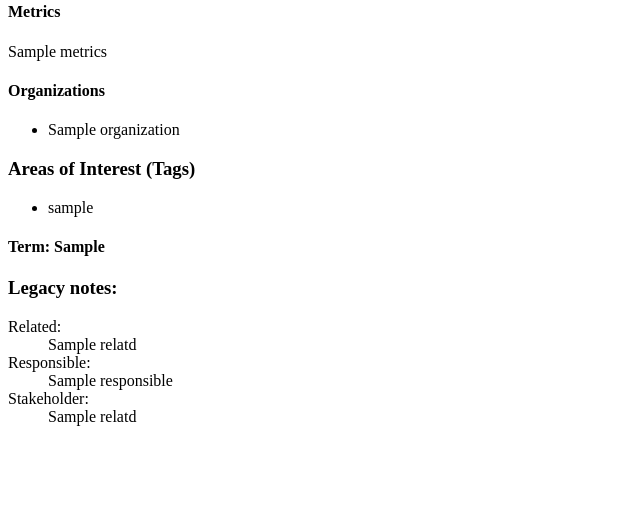
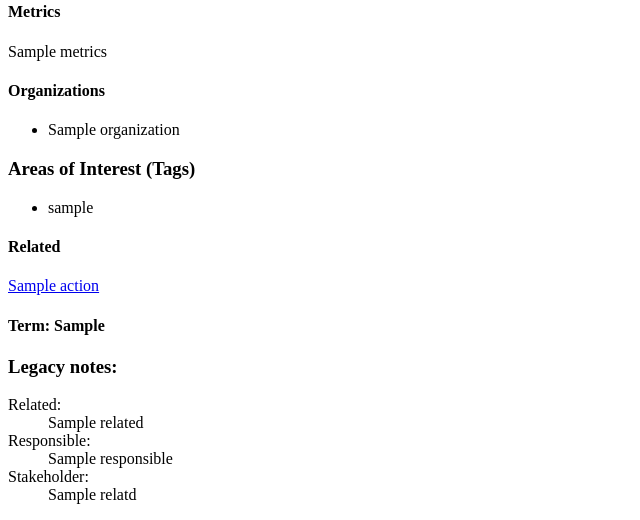
Before and after one commit to knowyourider/mfsc_project, a Django app: template mfsc/templates/plan/action_detail.html in a window 1280 px wide. Shown: the part 342-862 px from the top of the page, without its empty margins (0-640 px from the left). Before the commit the page ends 768 px from the top, so only its background shows below. Run offline with Django 3.2, Linux system fonts and the light colour scheme; the template is opened without the code that fills it: most values are stand-ins (such as "Sample title", 1, 10 or a date in 2020).

Commit message:
add action association

```diff
--- a/mfsc/plan/admin.py
+++ b/mfsc/plan/admin.py
@@ -58,11 +58,11 @@ class ActionAdmin(admin.ModelAdmin):
     fieldsets = [
         (None,  {'fields': ['rec', 'action_num', 'description']}),
         ('Meta info',   {'fields': ['background', 'progress', 'metrics',
-            'organizations', 'tags', 'term']}),
+            'organizations', 'tags', 'actions', 'term']}),
         ('Notes',   {'fields': ['related', 'responsible', 'stakeholder']}),
     ]
     readonly_fields = ('rec', 'action_num', 'description')
-    filter_horizontal = ['organizations', 'tags']
+    filter_horizontal = ['organizations', 'tags', 'actions']
     list_display = ('truncated_description',  'act_num', 'goal_rec')
     list_filter     = ['rec__goal__sector']
     search_fields = ['description']
--- a/mfsc/plan/models.py
+++ b/mfsc/plan/models.py
@@ -97,9 +97,11 @@ class Action(CommonModel):
     progress = models.TextField(blank=True, default='')
     metrics = models.TextField(blank=True, default='')
     tags = models.ManyToManyField('plan.Tag',
-        verbose_name='Tags for this item', blank=True)
+        verbose_name='Tags for this action', blank=True)
     organizations = models.ManyToManyField('plan.Organization',
-        verbose_name='Organizations for this item', blank=True)
+        verbose_name='Organizations for this action', blank=True)
+    actions = models.ManyToManyField('plan.Action',
+        verbose_name='Other actions related to this action', blank=True)
 
     class Meta:
         ordering = ['id']
--- a/mfsc/templates/plan/action_detail.html
+++ b/mfsc/templates/plan/action_detail.html
@@ -39,12 +39,17 @@
     {% endfor %}
   </ul>
 
+  <h4>Related</h4>
+    {% for action in object.actions.all %}
+      <a href="{% url 'plan:action_detail' action.id %}">{{ action }}</a>{% if not forloop.last %}, {% endif %}
+    {% endfor %}
+
   <h4>Term: {{ object.get_term_display }}</h4>
 
 	<h3>Legacy notes:</h3>
 	<dl>
 	  <dt>Related:</dt>
-	  <dd>{{ object.relatd }}</dd>
+	  <dd>{{ object.related }}</dd>
 	  <dt>Responsible:</dt> <dd>{{ object.responsible }}</dd>
 	  <dt>Stakeholder:</dt>
 	  <dd>{{ object.relatd }}</dd>
```
Also changed, not shown: mfsc/templates/plan/sector_table.html (+9 -4 lines), mfsc/plan/migrations/0014_auto_20160629_1155.py (added).
